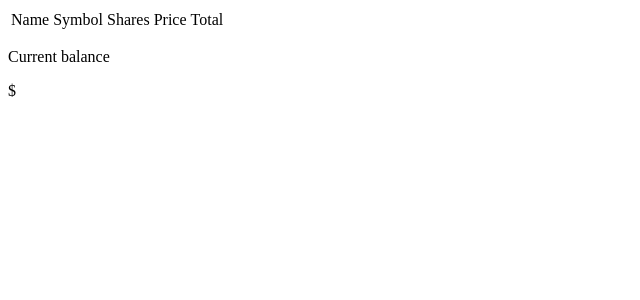
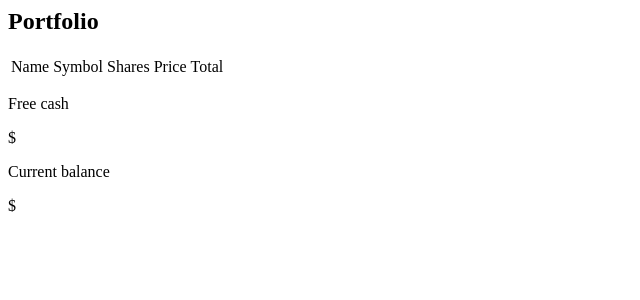
Before and after one commit to ToTenMilan/cs50-psets, a PHP site: page /view/portfolio.php in a window 1280 px wide. Shown: the top 300 px of the page, without its empty margins (0-640 px from the left). Run offline with PHP 8.4, Linux system fonts and the light colour scheme; the template is opened without the code that fills it, so the values that code supplies are empty.

Commit message:
add free cash row to table
Add free cash row to table.

```diff
--- a/pset7/view/portfolio.php
+++ b/pset7/view/portfolio.php
@@ -1,3 +1,4 @@
+<h2>Portfolio</h2>
 <table class="table">
     <div>
         <tr>
@@ -21,5 +22,8 @@
         <?php endforeach ?>
     </div>
 </table>
-<p id="bal">Current balance</p>
+<p id="bal">Free cash</p>
+<p id="bal_sum">$<?= $cash[0]["cash"] ?></p>
+
+<p class="bal">Current balance</p>
 <p id="bal_sum">$<?= $balance["balance"] ?></p>
```
